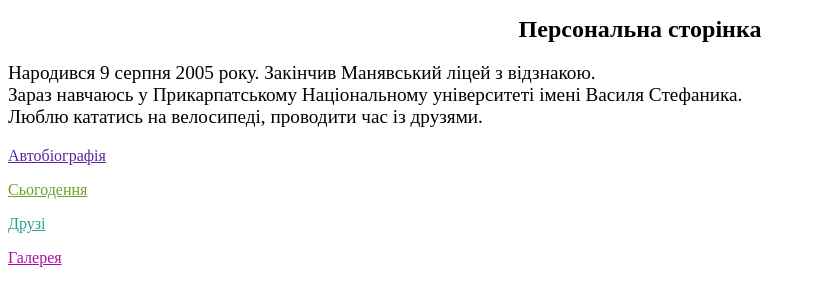
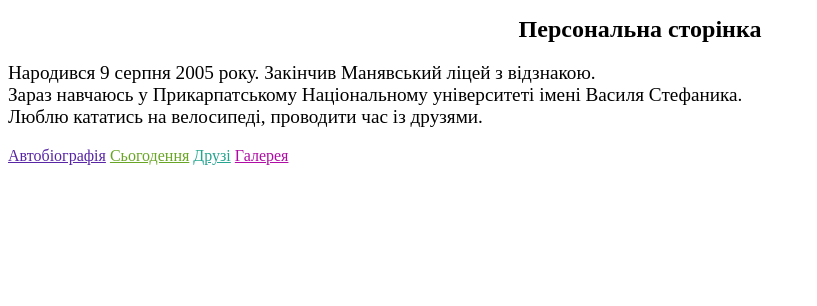
Before and after one commit to VasylParaniuk/Web_Design, a plain HTML site: page Lab_4/index.html in a window 1280 px wide. Shown: the whole page, without its empty margins (0-817 px from the left). Drawn offline with Linux system fonts and the light colour scheme.

Commit message:
Update index.html

```diff
--- a/Lab_4/index.html
+++ b/Lab_4/index.html
@@ -42,9 +42,9 @@
     <p id = "p">Народився 9 серпня 2005 року. Закінчив Манявський ліцей з відзнакою. <br>
       Зараз навчаюсь у Прикарпатському Національному університеті імені Василя Стефаника. <br>
       Люблю кататись на велосипеді, проводити час із друзями.</p>
-    <a id = "biography" href = "biography.html"> <p>Автобіографія</p></a>
-    <a id = "novadays" href = "novadays.html"> <p>Сьогодення</p></a>
-    <a id = "friends" href = "friends.html"> <p>Друзі</p></a>
-    <a id = "gallery" href = "gallery.html"> <p>Галерея</p></a>
+    <a id = "biography" href = "biography.html">Автобіографія</a>
+    <a id = "novadays" href = "novadays.html">Сьогодення</a>
+    <a id = "friends" href = "friends.html">Друзі</a>
+    <a id = "gallery" href = "gallery.html">Галерея</a>
   </body>
 </html>
```
